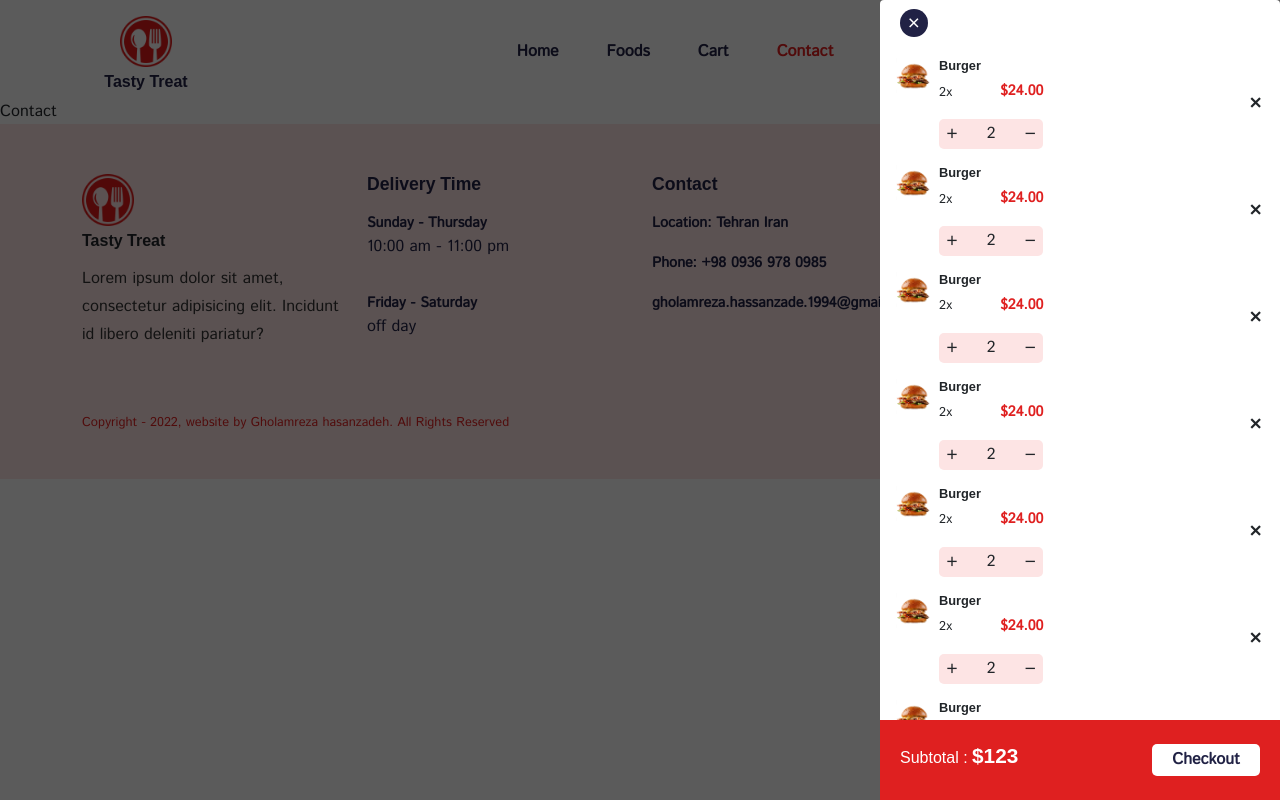
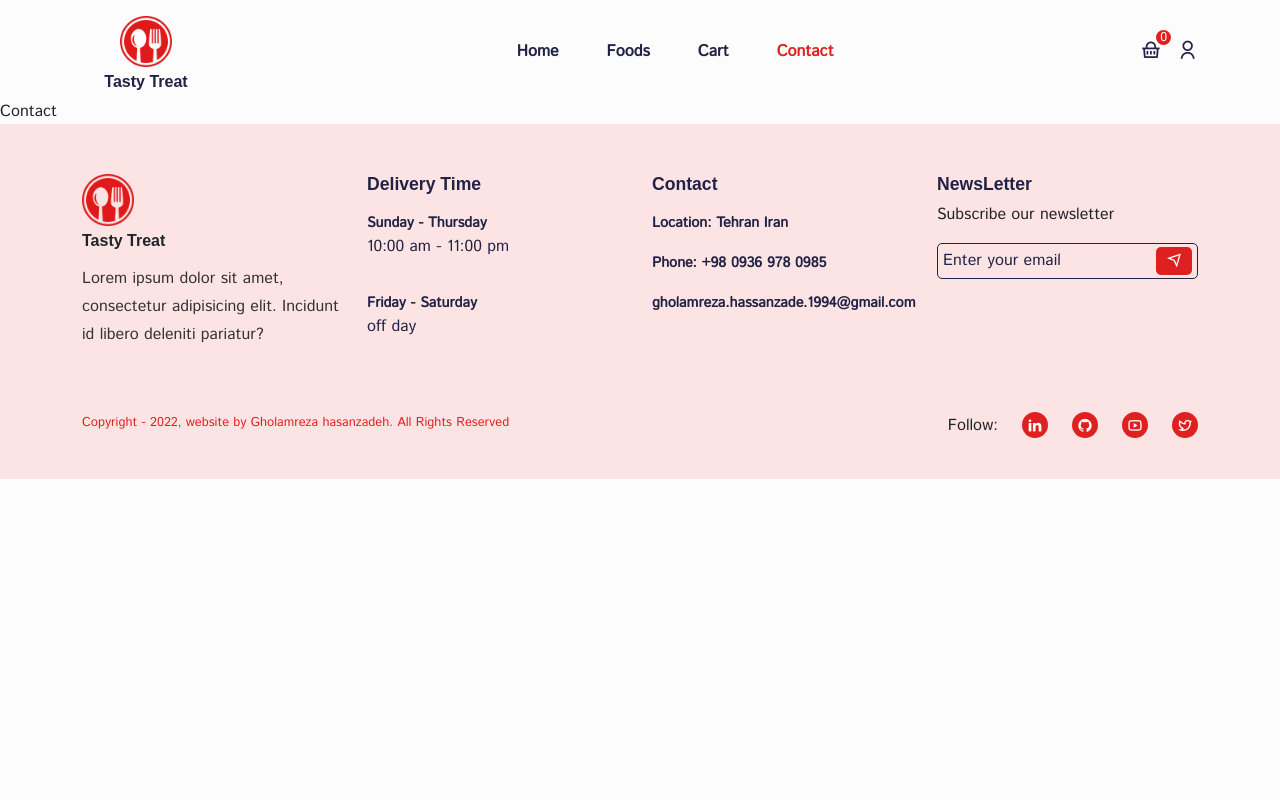
Before and after one commit to gholamreza-hasnzade/Reactjs-food-App-redux-toolkit, a React (Create React App) app: page /contact in a window 1280 px wide. Built offline with nearby package versions, Linux system fonts and the light colour scheme; a web font is replaced by a local one.

Commit message:
click and show cart

```diff
--- a/src/components/header/Header.jsx
+++ b/src/components/header/Header.jsx
@@ -1,10 +1,11 @@
 import React, { useRef, useEffect } from "react";
-import { useSelector } from "react-redux";
+import { useSelector , useDispatch} from "react-redux";
 
 import { NavLink, Link } from "react-router-dom";
 import { Container } from "reactstrap";
 
 import { IMAGES } from "../../constants/content";
+import { cartUiActions } from "../../store/shopping-cart/CartUISlice";
 
 import "./header.css";
 
@@ -33,6 +34,11 @@ const Header = () => {
   const totalQuantity = useSelector(state => state.cart.totalQuantity)
   const toggleMenu = () => menuRef.current.classList.toggle("show__menu");
 
+  const dispatch = useDispatch();
+
+  const toggleCart = () => {
+    dispatch(cartUiActions.toggle())
+  }
   useEffect(() => {
     window.addEventListener("scroll", () => {
       if (document.body.scrollTop > 80 || document.documentElement.scrollTop) {
@@ -69,7 +75,7 @@ const Header = () => {
           </div>
           {/* ===== nav right icons ===== */}
           <div className="nav__right d-flex align-items-center gap-3">
-            <span className="cart__icon">
+            <span className="cart__icon" onClick={toggleCart}>
               <i className="ri-shopping-basket-line"></i>
               <span className="cart__badge">{totalQuantity}</span>
             </span>
--- a/src/components/layout/Layout.jsx
+++ b/src/components/layout/Layout.jsx
@@ -5,11 +5,16 @@ import Footer from "../footer/Footer";
 import Routers from "../../routes/Routers";
 import { Cart } from "../UI";
 
+import { useSelector } from "react-redux";
+
 const Layout = () => {
+  const showCart = useSelector((state) => state.cartUI.cartIsVisible);
+
   return (
     <div>
       <Header />
-      <Cart />
+      {showCart && <Cart />}
+
       <div>
         <Routers />
       </div>
```
